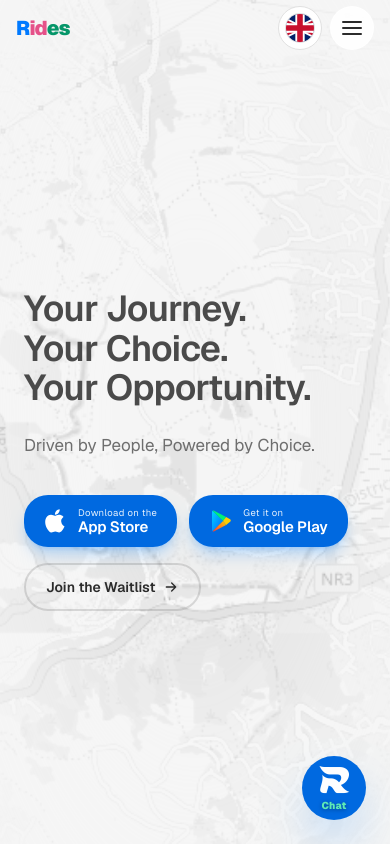
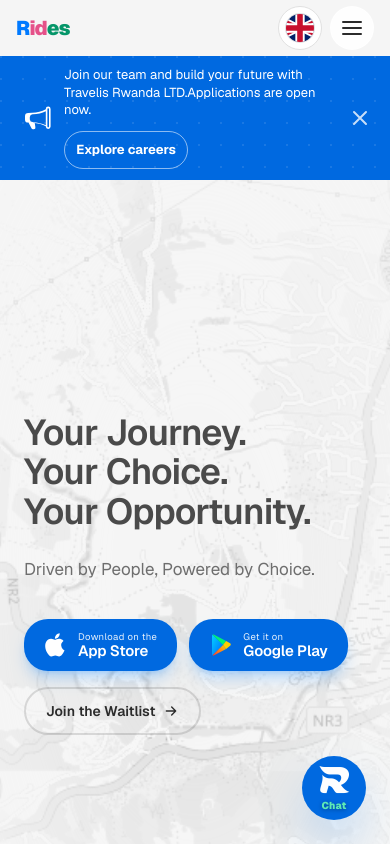
Before and after one commit to Startup2Team/Rides-landing, a Next.js app: page / in a window 390 px wide. Shown: the top 844 px of the page. Built offline with nearby package versions, Linux system fonts and the light colour scheme.

Commit message:
feat: add careers announcement and enhance hero section

```diff
--- a/app/(pages)/layout.tsx
+++ b/app/(pages)/layout.tsx
@@ -1,6 +1,7 @@
 import Navbar from "../components/navbar";
 import Footer from "../components/footer";
 import { Chatbot } from "../components/chatbot";
+import { CareersAnnouncement } from "../components/careers-announcement";
 
 export default function MarketingLayout({
   children,
@@ -15,6 +16,7 @@
       {/* Clears the fixed bar: 3.5rem tall, 4rem at sm. The hero cancels this
           with a matching negative margin so its map can run under the bar. */}
       <div className="pt-14 sm:pt-16">
+        <CareersAnnouncement />
         {children}
       </div>
       <div className="print:hidden">
--- /dev/null
+++ b/app/components/careers-announcement.tsx
@@ -0,0 +1,82 @@
+"use client";
+
+import { useEffect, useState } from "react";
+import Link from "next/link";
+import { usePathname } from "next/navigation";
+import { useTranslations } from "../i18n/context";
+
+const DISMISS_KEY = "rides-careers-announcement-dismissed";
+
+export function CareersAnnouncement() {
+  const t = useTranslations("careers");
+  const pathname = usePathname();
+  const [dismissed, setDismissed] = useState(false);
+
+  // Clear any previously persisted dismissal so refresh always brings it back
+  useEffect(() => {
+    try {
+      sessionStorage.removeItem(DISMISS_KEY);
+    } catch {
+      // Ignore storage access errors
+    }
+  }, []);
+
+  // Don't show on the careers page itself or if dismissed in current view
+  if (pathname === "/careers" || dismissed) {
+    return null;
+  }
+
+  const handleDismiss = () => {
+    setDismissed(true);
+  };
+
+  return (
+    <aside
+      className="careers-announcement"
+      aria-label={t("announcementLabel")}
+    >
+      <div className="careers-announcement-inner">
+        <div className="careers-announcement-icon" aria-hidden="true">
+          <svg
+            viewBox="0 0 16 16"
+            fill="currentColor"
+            className="bi bi-megaphone"
+            aria-hidden="true"
+          >
+            <path d="M13 2.5a1.5 1.5 0 0 1 3 0v11a1.5 1.5 0 0 1-3 0v-.214c-2.162-1.241-4.49-1.843-6.912-2.083l.405 2.712A1 1 0 0 1 5.51 15.1h-.548a1 1 0 0 1-.916-.599l-1.85-3.49a68 68 0 0 1-.202-.003A2.014 2.014 0 0 1 0 9V7a2.02 2.02 0 0 1 1.992-2.013 75 75 0 0 0 2.483-.075c3.043-.154 6.141-.849 8.525-2.199zm1 0v11a.5.5 0 0 0 1 0v-11a.5.5 0 0 0-1 0m-1 1.35c-2.344 1.2-5.2 1.8-8 1.95a5 5 0 0 0-.25 0 2 2 0 0 0-1.75 1.7V9a2 2 0 0 0 1.75 1.7c.08.005.166.01.25.015 2.8.15 5.656.75 8 1.95z" />
+          </svg>
+        </div>
+
+        <p className="careers-announcement-message font-normal">
+          <span className="font-normal">{t("announcementLead")}</span>
+          <span className="font-normal">{t("announcementHighlight")}</span>
+        </p>
+
+        <div className="careers-announcement-divider" aria-hidden="true" />
+
+        <Link href="/careers" className="careers-announcement-link">
+          <span>{t("announcementCta")}</span>
+        </Link>
+
+        <button
+          type="button"
+          className="careers-announcement-close"
+          onClick={handleDismiss}
+          aria-label={t("announcementDismiss")}
+        >
+          <svg
+            viewBox="0 0 24 24"
+            fill="none"
+            stroke="currentColor"
+            strokeWidth="2"
+            strokeLinecap="round"
+            strokeLinejoin="round"
+            aria-hidden="true"
+          >
+            <path d="M18 6 6 18M6 6l12 12" />
+          </svg>
+        </button>
+      </div>
+    </aside>
+  );
+}
--- a/app/components/hero.tsx
+++ b/app/components/hero.tsx
@@ -17,7 +17,7 @@
 export default function Hero() {
   const t = useTranslations("hero");
   return (
-    <section className="relative -mt-14 flex h-[100svh] items-center overflow-hidden pt-14 sm:-mt-16 sm:pt-16">
+    <section className="hero-bleed relative -mt-14 flex h-[100svh] items-center overflow-hidden pt-14 sm:-mt-16 sm:pt-16">
       {/* Real Kigali street map background — fades out at edges */}
       <div
         aria-hidden
--- a/app/globals.css
+++ b/app/globals.css
@@ -438,6 +438,216 @@
 body {
   background: var(--background);
   color: var(--foreground);
+}
+
+/* Pinned directly under the fixed navbar (h-14, sm:h-16). Left in normal flow
+   it scrolled up behind the navbar's see-through glass, which frosted the text
+   away and left a bare blue strip across the top of the page. z-40 keeps it
+   over page content but under the header (z-50), so the mobile menu sheet
+   still drops down over it. */
+.careers-announcement {
+  position: sticky;
+  top: 3.5rem;
+  z-index: 40;
+  isolation: isolate;
+  overflow: hidden;
+  color: var(--primary-foreground);
+  background-color: var(--primary-strong);
+  background-image: radial-gradient(circle at 1px 1px, rgb(255 255 255 / 0.1) 1px, transparent 0);
+  background-size: 22px 22px;
+}
+
+@media (min-width: 640px) {
+  .careers-announcement {
+    top: 4rem;
+  }
+}
+
+/* While the banner shows, the hero stops pulling itself up under the navbar:
+   that pull-up exists so the map runs behind the glass bar, but with the
+   banner in between it only slid the headline under the banner instead. The
+   hero sits below both and gives back the navbar's height so it still ends
+   near the fold. Dismiss the banner and the selector stops matching, so the
+   original bleed returns. */
+body:has(.careers-announcement) .hero-bleed {
+  height: calc(100svh - 3.5rem);
+  margin-top: 0;
+  padding-top: 0;
+}
+
+@media (min-width: 640px) {
+  body:has(.careers-announcement) .hero-bleed {
+    height: calc(100svh - 4rem);
+  }
+}
+
+/* Anchor jumps have to clear the banner as well as the navbar, or the target's
+   first lines land underneath it. The banner is 4rem at sm and up and wraps to
+   about 7rem on phones. */
+html:has(.careers-announcement) {
+  scroll-padding-top: 11.5rem;
+}
+
+@media (min-width: 640px) {
+  html:has(.careers-announcement) {
+    scroll-padding-top: 9rem;
+  }
+}
+
+.careers-announcement-strip {
+  display: block;
+  width: 100%;
+  height: 20px;
+  min-height: 20px;
+  padding: 0;
+}
+
+.careers-announcement-inner {
+  position: relative;
+  display: flex;
+  min-height: 4rem;
+  align-items: center;
+  gap: var(--space-5);
+  max-width: var(--container-max);
+  margin: 0 auto;
+  padding: 0.5rem var(--gutter);
+}
+
+.careers-announcement-icon {
+  display: grid;
+  flex: 0 0 auto;
+  width: 2rem;
+  height: 2rem;
+  place-items: center;
+}
+
+.careers-announcement-icon svg {
+  width: 1.75rem;
+  height: 1.75rem;
+}
+
+.careers-announcement-message {
+  display: flex;
+  flex-wrap: wrap;
+  align-items: baseline;
+  gap: 0.35rem 0.75rem;
+  margin: 0;
+  font-size: var(--text-body-lg);
+  line-height: 1.35;
+}
+
+.careers-announcement-message strong {
+  font-size: inherit;
+  font-weight: 400;
+}
+
+.careers-announcement-divider {
+  width: 1px;
+  height: 1.75rem;
+  flex: 0 0 auto;
+  background: rgb(255 255 255 / 0.38);
+}
+
+.careers-announcement-link {
+  display: inline-flex;
+  min-height: 2.25rem;
+  align-items: center;
+  gap: 0.55rem;
+  flex: 0 0 auto;
+  border: 1px solid rgb(255 255 255 / 0.55);
+  border-radius: var(--radius-full);
+  padding: 0.45rem 0.9rem;
+  color: var(--primary-foreground);
+  font-size: var(--text-body-sm);
+  font-weight: 700;
+  transition: background-color var(--duration-fast) var(--ease-out), color var(--duration-fast) var(--ease-out);
+}
+
+.careers-announcement-link:hover {
+  background: var(--primary-foreground);
+  color: var(--primary-strong);
+}
+
+.careers-announcement-link svg {
+  width: 1rem;
+  height: 1rem;
+  transition: transform var(--duration-fast) var(--ease-out);
+}
+
+.careers-announcement-link:hover svg {
+  transform: translateX(0.15rem);
+}
+
+.careers-announcement-close {
+  display: grid;
+  width: 2.75rem;
+  height: 2.75rem;
+  margin-left: auto;
+  flex: 0 0 auto;
+  place-items: center;
+  border-radius: var(--radius-full);
+  color: rgb(255 255 255 / 0.78);
+  transition: background-color var(--duration-fast) var(--ease-out), color var(--duration-fast) var(--ease-out);
+}
+
+.careers-announcement-close:hover {
+  background: rgb(255 255 255 / 0.12);
+  color: var(--primary-foreground);
+}
+
+.careers-announcement-close svg {
+  width: 1.5rem;
+  height: 1.5rem;
+}
+
+@media (max-width: 639px) {
+  .careers-announcement-inner {
+    display: grid;
+    grid-template-columns: auto minmax(0, 1fr);
+    gap: var(--space-3);
+    padding: 0.65rem 3.75rem 0.65rem var(--gutter);
+  }
+
+  .careers-announcement-icon {
+    width: 1.75rem;
+    height: 1.75rem;
+    grid-row: span 2;
+  }
+
+  .careers-announcement-icon svg {
+    width: 1.6rem;
+    height: 1.6rem;
+  }
+
+  .careers-announcement-message {
+    display: block;
+    font-size: var(--text-caption);
+  }
+
+  .careers-announcement-message strong {
+    display: block;
+    margin-top: 0.15rem;
+    font-size: inherit;
+    font-weight: 400;
+  }
+
+  .careers-announcement-divider {
+    display: none;
+  }
+
+  .careers-announcement-link {
+    min-height: 2.4rem;
+    justify-self: start;
+    padding: 0.45rem 0.7rem;
+    font-size: var(--text-caption);
+  }
+
+  .careers-announcement-close {
+    position: absolute;
+    top: 50%;
+    right: 0.5rem;
+    transform: translateY(-50%);
+  }
 }
 
 @layer base {
--- a/app/i18n/locales/en.json
+++ b/app/i18n/locales/en.json
@@ -1213,6 +1213,11 @@
       "When you could start"
     ],
     "resumeCta": "Send us your CV",
-    "resumeSubject": "Application — Developer Internship Program 2026"
+    "resumeSubject": "Application — Developer Internship Program 2026",
+    "announcementLabel": "Careers announcement",
+    "announcementLead": "Join our team and build your future with Travelis Rwanda LTD.",
+    "announcementHighlight": "Applications are open now.",
+    "announcementCta": "Explore careers",
+    "announcementDismiss": "Dismiss careers announcement"
   }
 }
--- a/app/i18n/locales/fr.json
+++ b/app/i18n/locales/fr.json
@@ -1047,6 +1047,11 @@
       "Votre date de disponibilité"
     ],
     "resumeCta": "Envoyez-nous votre CV",
-    "resumeSubject": "Candidature — Developer Internship Program 2026"
+    "resumeSubject": "Candidature — Developer Internship Program 2026",
+    "announcementLabel": "Annonce carrières",
+    "announcementLead": "Rejoignez notre équipe et construisez votre avenir avec Travelis Rwanda LTD.",
+    "announcementHighlight": "Les candidatures sont ouvertes.",
+    "announcementCta": "Découvrir les carrières",
+    "announcementDismiss": "Fermer l'annonce carrières"
   }
 }
--- a/app/i18n/locales/rw.json
+++ b/app/i18n/locales/rw.json
@@ -1048,6 +1048,11 @@
       "Igihe washobora gutangirira"
     ],
     "resumeCta": "Twoherereze CV yawe",
-    "resumeSubject": "Gusaba — Developer Internship Program 2026"
+    "resumeSubject": "Gusaba — Developer Internship Program 2026",
+    "announcementLabel": "Itangazo ry'akazi",
+    "announcementLead": "Injira mu ikipe yacu maze wubake ahazaza hawe hamwe na Travelis Rwanda LTD.",
+    "announcementHighlight": "Ubusabe burafunguye.",
+    "announcementCta": "Menya akazi",
+    "announcementDismiss": "Funga itangazo ry'akazi"
   }
 }
```
